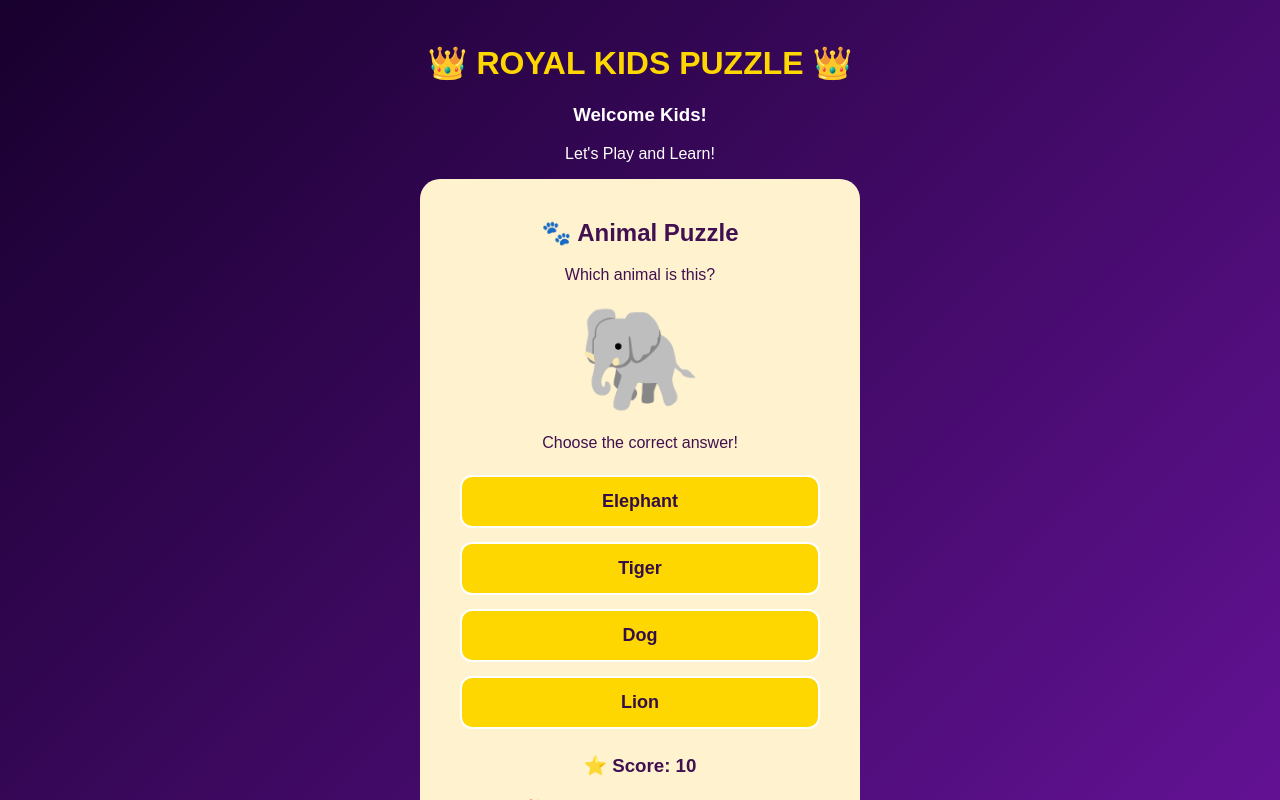
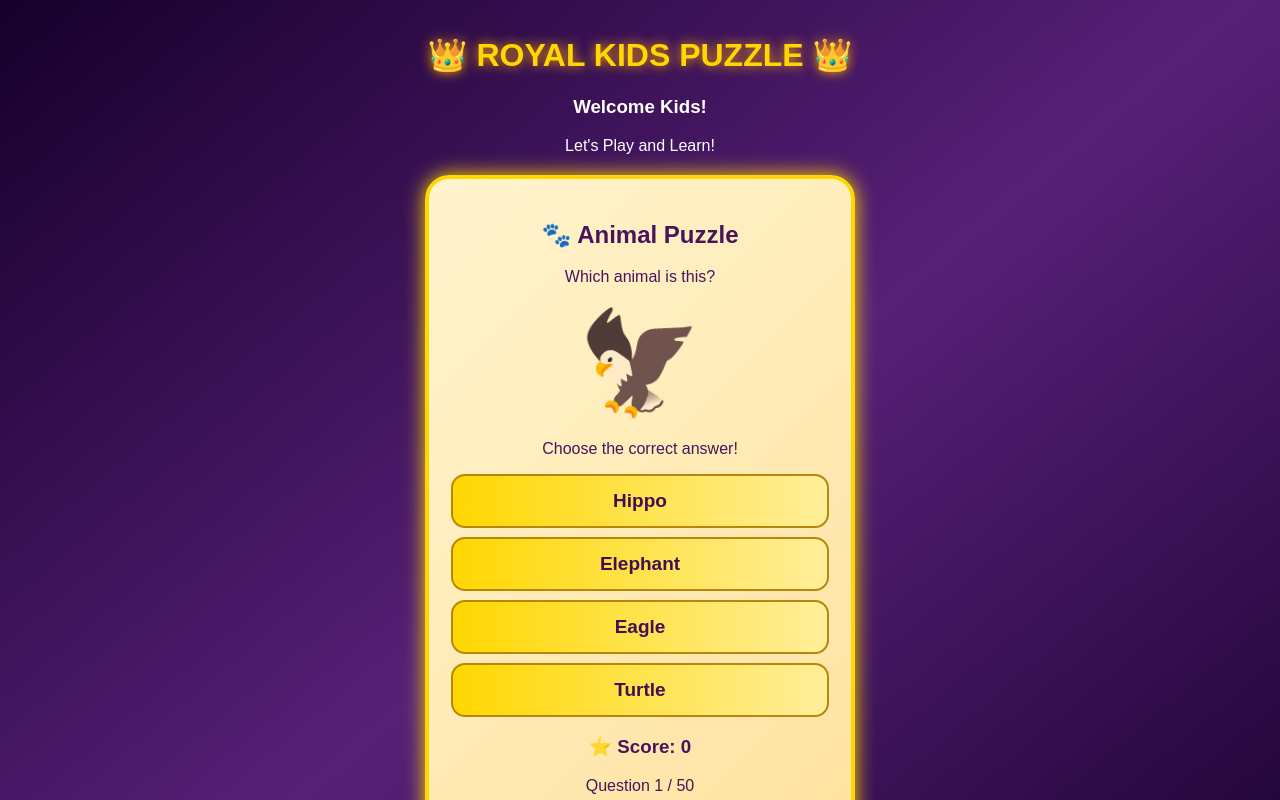
Before and after one commit to g82997031-pixel/Royal-kids-puzzle, a plain HTML site: page index.html in a window 1280 px wide. Both pictures are taken after a click on the button "Elephant". Shown: the top 800 px of the page. Drawn offline with Linux system fonts and the light colour scheme.

Commit message:
Update index.html

```diff
--- a/index.html
+++ b/index.html
@@ -5,36 +5,30 @@
 <meta name="viewport" content="width=device-width, initial-scale=1">
 <title>ROYAL KIDS PUZZLE</title>
 <style>
-body {
- background:linear-gradient(135deg,#18002e,#68139b);
- color:white;
- text-align:center;
- font-family:Arial;
- padding:15px;
+*{box-sizing:border-box}
+body{
+ margin:0;padding:15px;text-align:center;
+ font-family:Arial,sans-serif;color:white;
+ background:linear-gradient(140deg,#16002b,#572078,#16002b);
 }
-h1 {color:gold;}
-.game {
- background:#fff2ce;
- color:#401050;
- padding:20px;
- border-radius:20px;
- max-width:400px;
- margin:auto;
+h1{color:#ffd700;text-shadow:0 0 12px orange}
+.game{
+ max-width:430px;margin:20px auto;
+ background:linear-gradient(135deg,#fff4ce,#ffe09a);
+ color:#48145c;padding:22px;border-radius:24px;
+ border:4px solid gold;box-shadow:0 0 20px gold;
 }
-.animal {font-size:100px;margin:15px;}
-button {
- background:gold;
- color:#321047;
- border:2px solid white;
- padding:14px;
- margin:7px;
- border-radius:12px;
- font-size:18px;
- font-weight:bold;
- width:90%;
+.animal{font-size:100px;margin:18px}
+button{
+ display:block;width:100%;padding:14px;
+ margin:9px 0;border:2px solid #b8860b;
+ border-radius:14px;background:linear-gradient(90deg,#ffd700,#ffef9a);
+ color:#401050;font-size:19px;font-weight:bold;
 }
-#result {font-size:22px;font-weight:bold;}
-#win {display:none;}
+button:active{transform:scale(.97)}
+#result{font-size:21px;font-weight:bold}
+#win{display:none}
+.small{font-size:14px}
 </style>
 </head>
 <body>
@@ -50,48 +44,91 @@ button {
 <p>Choose the correct answer!</p>
 <div id="answers"></div>
 <h3 id="score">⭐ Score: 0</h3>
+<p id="progress">Question 1 / 50</p>
 <p id="result">Good Luck Kids!</p>
 <button onclick="next()">Next ➡️</button>
+<p class="small">👑 Royal Kids Learning Game</p>
 </div>
 
 <div class="game" id="win">
 <h1>🏆 YOU WIN! 🏆</h1>
-<div style="font-size:80px">👑🎉🥇</div>
+<div style="font-size:85px">👑🎉🥇</div>
 <h2>Congratulations!</h2>
-<h2>⭐ 100 POINTS ⭐</h2>
+<h2 id="finalScore">⭐ 100 POINTS ⭐</h2>
 <button onclick="playAgain()">🔄 PLAY AGAIN</button>
 </div>
 
 <script>
-let animals=[
-["🐘","Elephant","Tiger","Lion","Dog"],
-["🦁","Lion","Cat","Cow","Horse"],
-["🐯","Tiger","Dog","Elephant","Goat"],
-["🐵","Monkey","Lion","Cow","Cat"],
-["🐶","Dog","Tiger","Goat","Elephant"],
-["🐱","Cat","Horse","Lion","Monkey"],
-["🐮","Cow","Dog","Tiger","Lion"],
-["🐰","Rabbit","Elephant","Cat","Horse"],
-["🐴","Horse","Monkey","Dog","Cow"],
-["🐼","Panda","Lion","Tiger","Cat"]
+const animals=[
+["🐘","Elephant"],["🦁","Lion"],["🐯","Tiger"],
+["🐵","Monkey"],["🐶","Dog"],["🐱","Cat"],
+["🐮","Cow"],["🐰","Rabbit"],["🐴","Horse"],
+["🐼","Panda"],["🦊","Fox"],["🐻","Bear"],
+["🐸","Frog"],["🐧","Penguin"],["🦒","Giraffe"],
+["🦓","Zebra"],["🦏","Rhinoceros"],["🦛","Hippo"],
+["🐊","Crocodile"],["🐍","Snake"],["🐢","Turtle"],
+["🐬","Dolphin"],["🐳","Whale"],["🦈","Shark"],
+["🐙","Octopus"],["🦀","Crab"],["🦋","Butterfly"],
+["🐝","Bee"],["🐜","Ant"],["🐌","Snail"],
+["🐪","Camel"],["🦘","Kangaroo"],["🐨","Koala"],
+["🦚","Peacock"],["🦜","Parrot"],["🦉","Owl"],
+["🦅","Eagle"],["🐓","Rooster"],["🦆","Duck"],
+["🦢","Swan"],["🐑","Sheep"],["🐐","Goat"],
+["🐷","Pig"],["🦌","Deer"],["🐿️","Squirrel"],
+["🦔","Hedgehog"],["🦥","Sloth"],["🦦","Otter"],
+["🦩","Flamingo"]
 ];
 
 let current=0;
 let score=0;
 let answered=false;
+let questions=[];
+
+function sound(frequency){
+ try{
+ let ctx=new (window.AudioContext||window.webkitAudioContext)();
+ let osc=ctx.createOscillator();
+ let gain=ctx.createGain();
+ osc.connect(gain);
+ gain.connect(ctx.destination);
+ osc.frequency.value=frequency;
+ gain.gain.setValueAtTime(.15,ctx.currentTime);
+ gain.gain.exponentialRampToValueAtTime(.001,ctx.currentTime+.3);
+ osc.start();
+ osc.stop(ctx.currentTime+.3);
+ }catch(e){}
+}
+
+function shuffle(arr){
+ return [...arr].sort(()=>Math.random()-.5);
+}
+
+function startGame(){
+ questions=shuffle(animals);
+ current=0;
+ score=0;
+ document.getElementById("score").innerText="⭐ Score: 0";
+ document.getElementById("game").style.display="block";
+ document.getElementById("win").style.display="none";
+ show();
+}
 
 function show(){
-let a=animals[current];
+ let a=questions[current];
  document.getElementById("animal").innerText=a[0];
  document.getElementById("answers").innerHTML="";
  document.getElementById("result").innerText="Choose your answer!";
+ document.getElementById("progress").innerText=
+ "Question "+(current+1)+" / 50";
  answered=false;
 
-let choices=a.slice(1).sort(()=>Math.random()-0.5);
-choices.forEach(choice=>{
+ let wrong=shuffle(animals.filter(x=>x[1]!==a[1])).slice(0,3);
+ let choices=shuffle([a,...wrong]);
+
+ choices.forEach(item=>{
  let b=document.createElement("button");
-b.innerText=choice;
-b.onclick=()=>check(choice);
+ b.innerText=item[1];
+ b.onclick=()=>check(item[1]);
  document.getElementById("answers").appendChild(b);
  });
 }
@@ -100,38 +137,44 @@ function check(choice){
  if(answered)return;
  answered=true;
 
-if(choice===animals[current][1]){
+ if(choice===questions[current][1]){
  score+=10;
  document.getElementById("result").innerText="🎉 Correct! Very Good!";
+ sound(800);
  }else{
  document.getElementById("result").innerText=
-"❌ Correct answer: "+animals[current][1];
+ "❌ Correct answer: "+questions[current][1];
+ sound(200);
  }
 
  document.getElementById("score").innerText="⭐ Score: "+score;
 
  if(score>=100){
+ setTimeout(()=>{
  document.getElementById("game").style.display="none";
  document.getElementById("win").style.display="block";
+ document.getElementById("finalScore").innerText=
+ "⭐ Your Score: "+score;
+ sound(1000);
+ },400);
  }
 }
 
 function next(){
-current=(current+1)%animals.length;
+ if(current<49){
+ current++;
  show();
+ }else{
+ document.getElementById("result").innerText=
+ "🎉 All 50 questions completed!";
+ }
 }
 
 function playAgain(){
-score=0;
-current=0;
-document.getElementById("score").innerText="⭐ Score: 0";
-document.getElementById("win").style.display="none";
-document.getElementById("game").style.display="block";
-show();
+ startGame();
 }
 
-show();
+startGame();
 </script>
-
 </body>
 </html>
```
Lines whose indentation alone changed are shown as unchanged.
